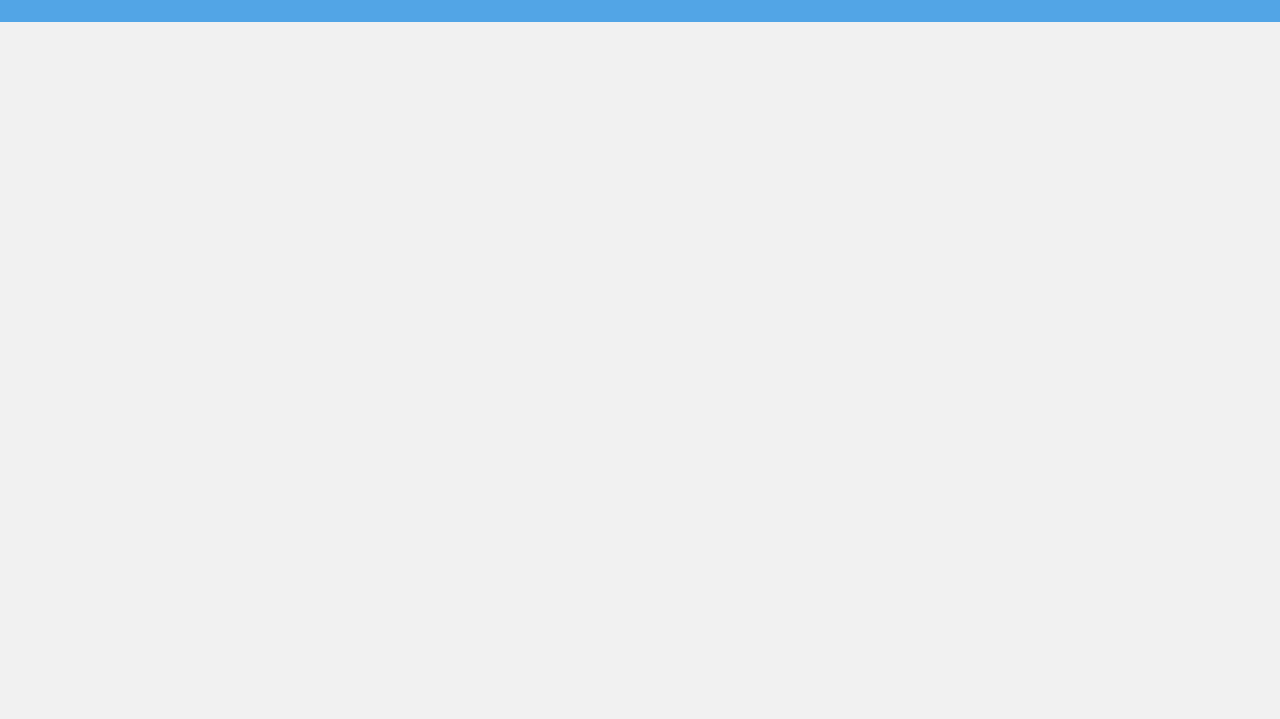
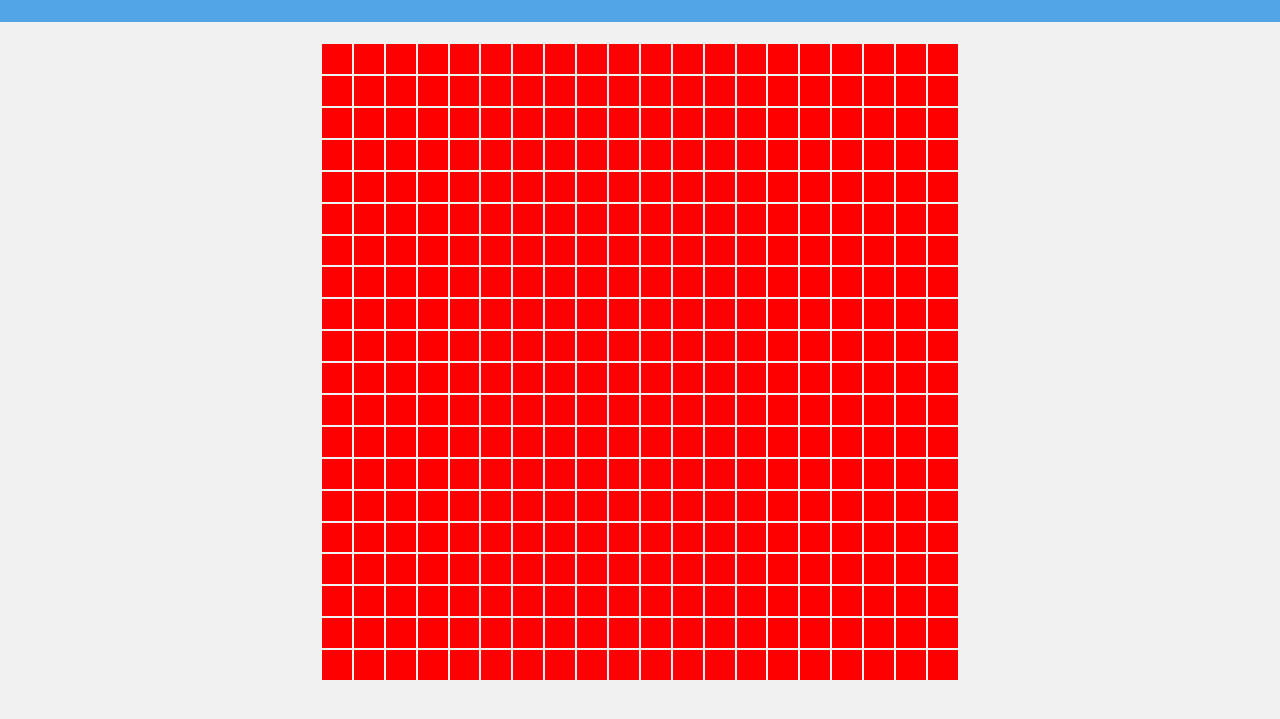
Before and after one commit to AdamRuark/Snake, a plain HTML site: page index.html in a window 1280 px wide. Shown: the part 63-782 px from the top of the page. Drawn offline with Linux system fonts and the light colour scheme.

Commit message:
Styling for the table. Added some functionality

```diff
--- a/script.js
+++ b/script.js
@@ -1,4 +1,5 @@
 window.onload = createBoard;
+window.onkeydown = userInput;
 
 
 function createBoard(){
@@ -11,14 +12,29 @@ function createBoard(){
 
 	for(var i = 0; i < 20; i++){
 		tr = document.createElement("tr");
+		tr.className += "row" + i;
 
 		for(var j = 0; j < 20; j++){
 			td = document.createElement("td");
+			td.className += "col" + j;
 			tr.appendChild(td);
 
 		}
 		table.appendChild(tr);
 	}
 	main.appendChild(table);
+}
 
+function userInput(e){
+	var td = document.getElementsByTagName("td");
+	if(e.keyCode == 37){
+		for(var i = 0; i < td.length; i++){
+			td[i].style.backgroundColor = "green";
+		}
+	}
+	else {
+		for(var i = 0; i < td.length; i++){
+			td[i].style.backgroundColor = "red";
+		}
+	}
 }
--- a/style.css
+++ b/style.css
@@ -11,12 +11,29 @@ header {
 	padding: 5px 0 5px 0;
 }
 
-header h1 {
+h1 {
 	text-align: center;
 	font-weight: bolder;
 	font-size: 30px;
 }
 
-h1 {
-	text-align: center;
+main {
+	padding: 20px;
+	height: 80vh;
+	width: 80vh;
+	margin: auto;
 }
+
+table {
+	position: initial;
+	top: 0;
+	bottom: 0;
+	left: 0;
+	right: 0;
+	height: 100%;
+	width: 100%;
+}
+
+td {
+	background-color: red;
+}
```
Also changed, not shown: index.html (+0 -1 lines).
